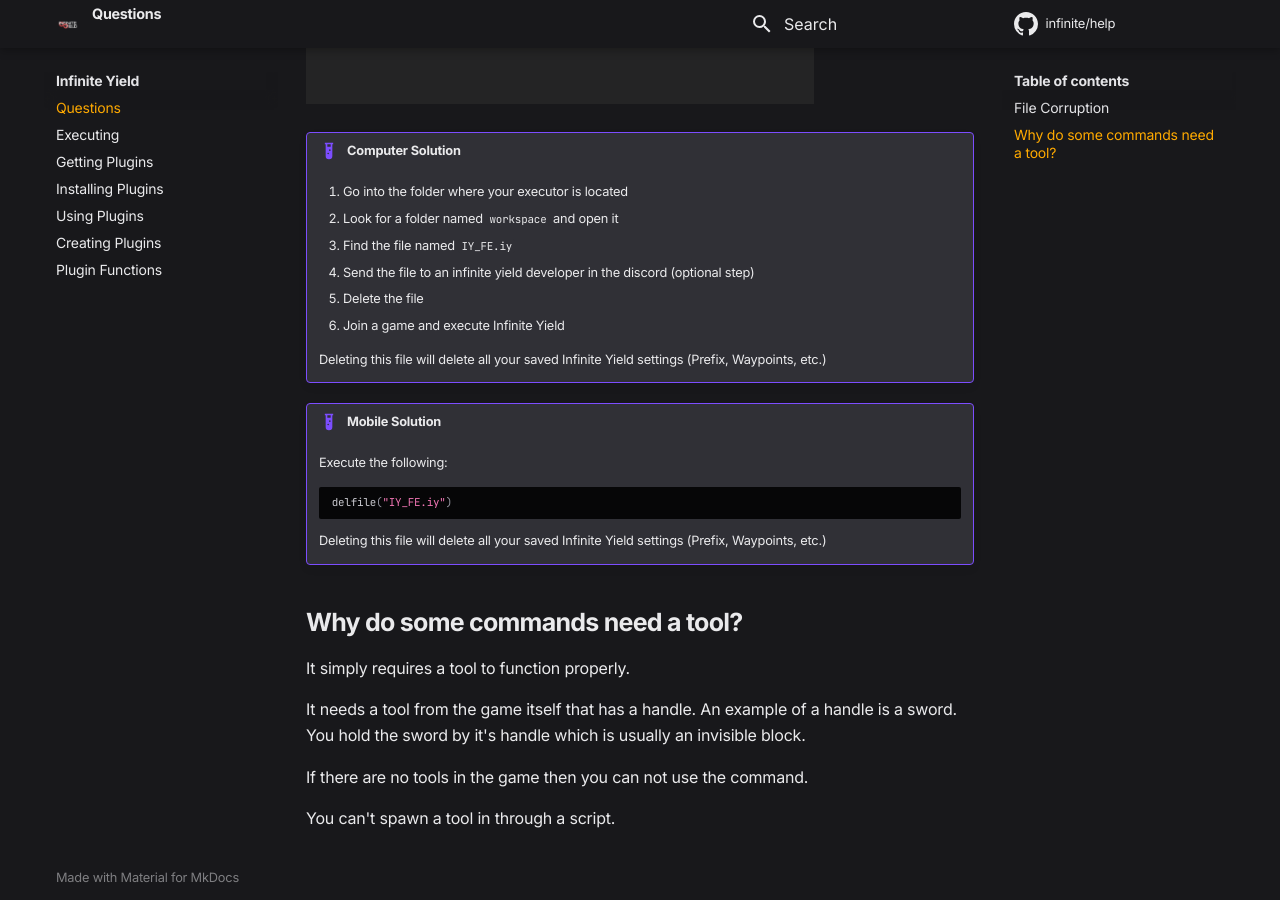
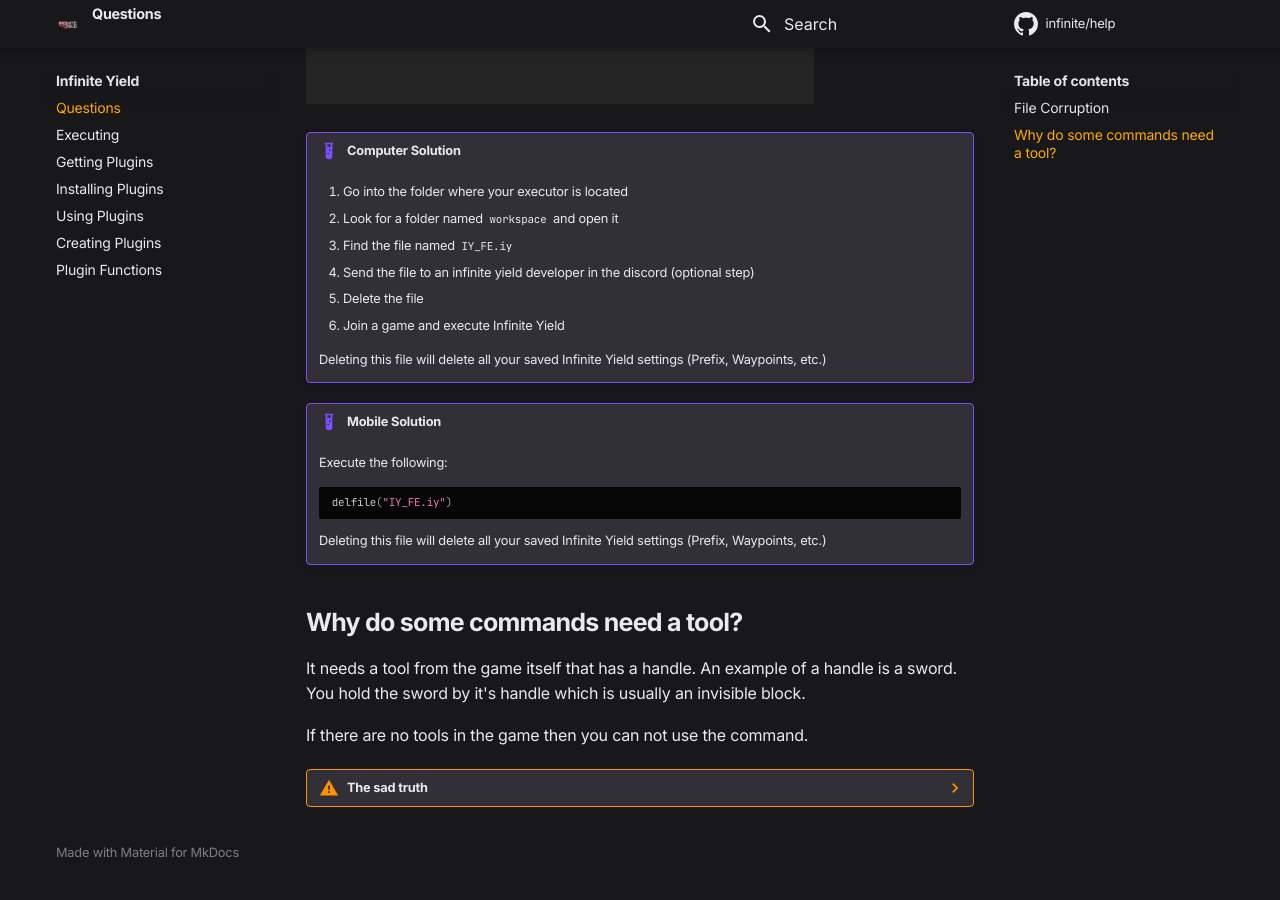
Before and after one commit to moikoros/help, an MkDocs documentation site: the page built from docs/inf/questions.md, in a window 1280 px wide and 900 px high, scrolled down 691 px. Built offline with MkDocs 1.6.1 and Material for MkDocs 9.7.7, drawn with Linux system fonts in a browser that asks for light colours; comment, search, counter and statistics services are not loaded; after the commit the page ends 1567 px from its top, so only the background shows below that.

Commit message:
Update questions.md

```diff
--- a/docs/inf/questions.md
+++ b/docs/inf/questions.md
@@ -25,10 +25,9 @@
 
 ## Why do some commands need a tool?
 
-It simply requires a tool to function properly.
-
 It needs a tool from the game itself that has a handle. An example of a handle is a sword. You hold the sword by it's handle which is usually an invisible block.
 
 If there are no tools in the game then you can not use the command.
 
-You can't spawn a tool in through a script.
+??? warning "The sad truth"
+	You can't spawn a tool with a script.
```
